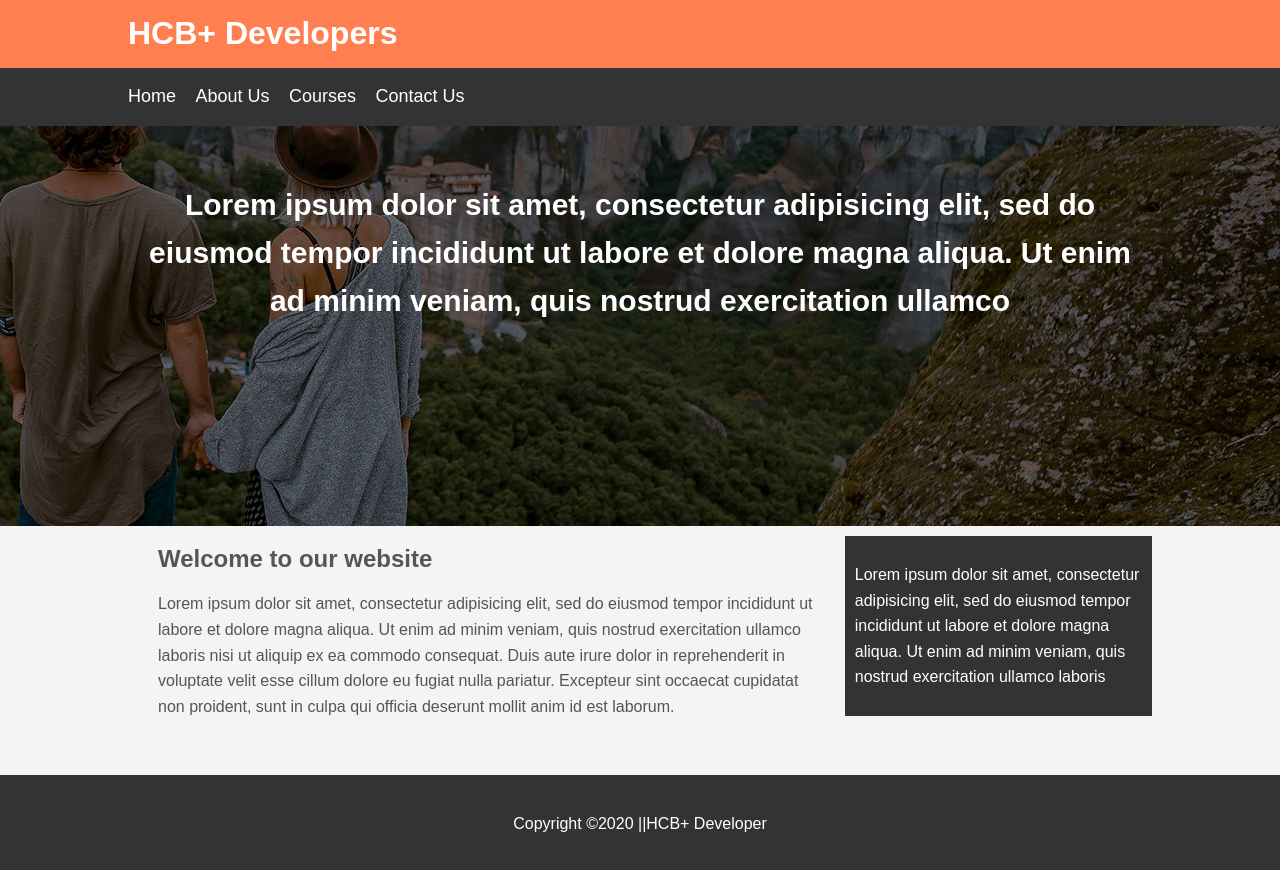
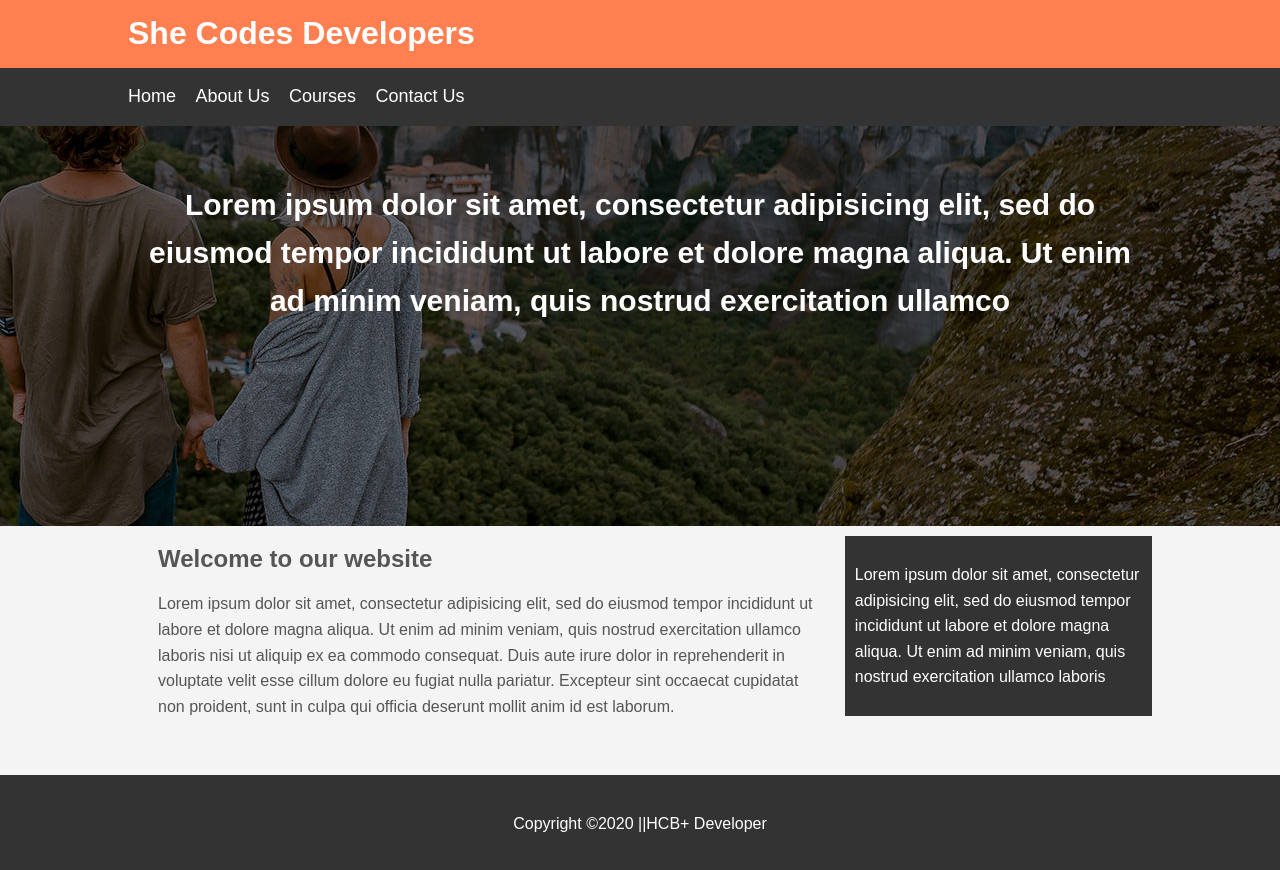
Before and after one commit to Nyambura254/CSS-responsive-website, a plain HTML site: page index.html in a window 1280 px wide. Drawn offline with Linux system fonts and the light colour scheme.

Commit message:
Title update

```diff
--- a/index.html
+++ b/index.html
@@ -9,7 +9,7 @@
 	<!-----we can delete the subtitle and the main-header and include the subtitle in the  navbar---->
 	<header id="main-header">
 		<div class="container">
-		   <h1>HCB+ Developers</h1>
+		   <h1>She Codes Developers</h1>
 	    </div>
     </header>
 
```
